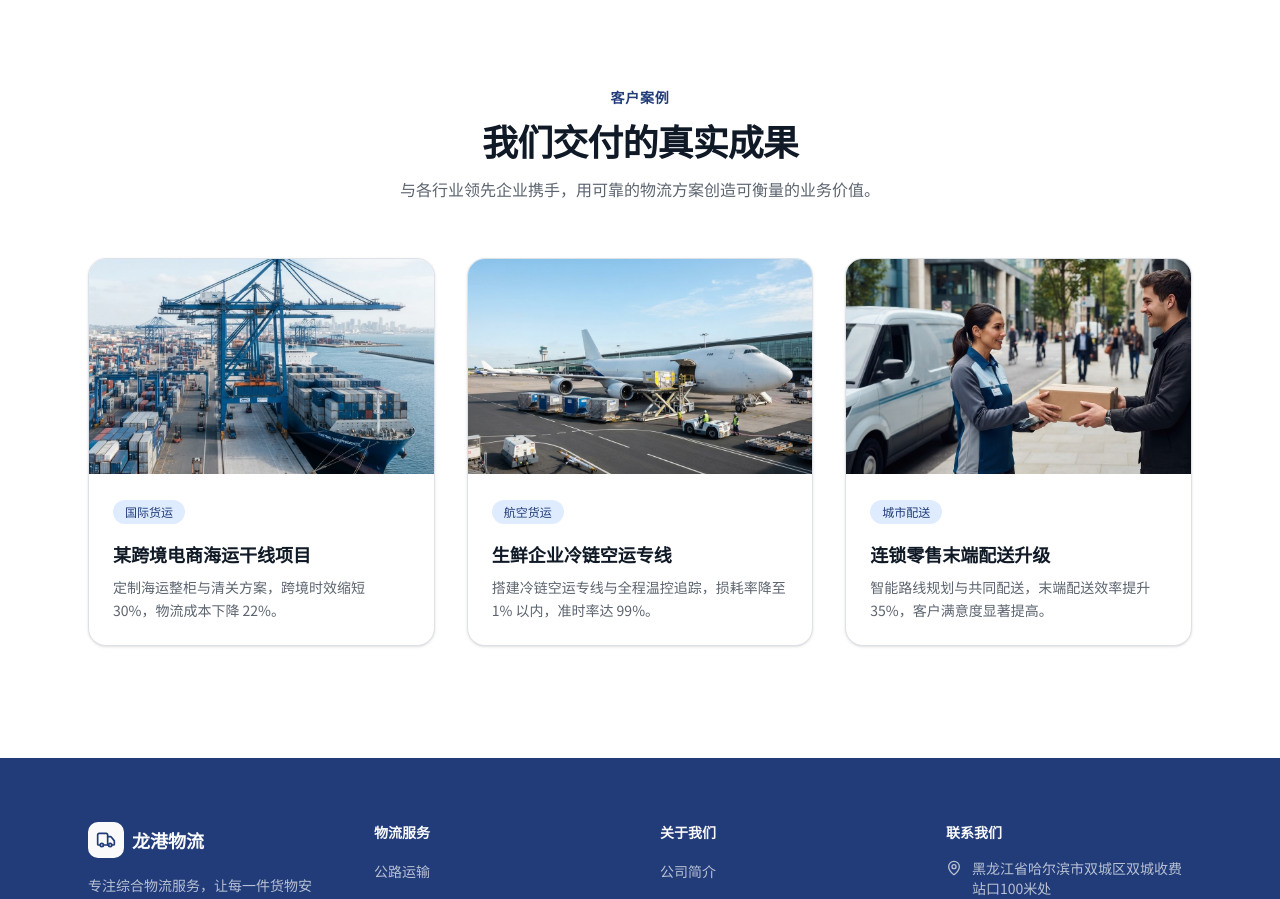
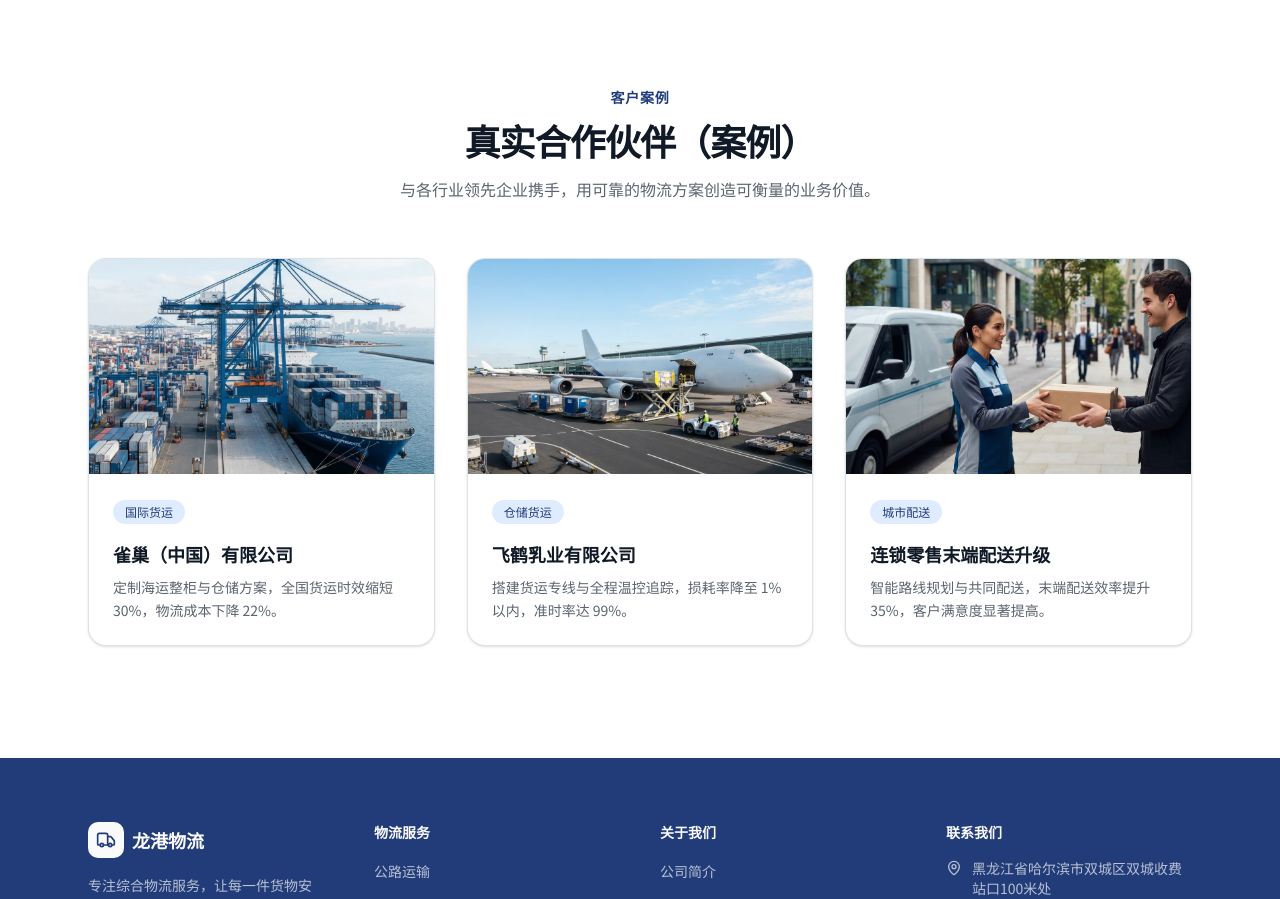
Before and after one commit to lglognet/lglog, a Next.js app: page / in a window 1280 px wide. Shown: the part 2280-3179 px from the top of the page. Built offline with nearby package versions, Linux system fonts and the light colour scheme.

Commit message:
feat: update case section with new client stories and titles
Co-authored-by: lglognet <314075230+lglognet@users.noreply.github.com>

```diff
--- a/components/cases-section.tsx
+++ b/components/cases-section.tsx
@@ -2,14 +2,14 @@ const cases = [
   {
     image: '/images/case-1.png',
     tag: '国际货运',
-    title: '某跨境电商海运干线项目',
-    desc: '定制海运整柜与清关方案，跨境时效缩短 30%，物流成本下降 22%。',
+    title: '雀巢（中国）有限公司',
+    desc: '定制海运整柜与仓储方案，全国货运时效缩短 30%，物流成本下降 22%。',
   },
   {
     image: '/images/case-2.png',
-    tag: '航空货运',
-    title: '生鲜企业冷链空运专线',
-    desc: '搭建冷链空运专线与全程温控追踪，损耗率降至 1% 以内，准时率达 99%。',
+    tag: '仓储货运',
+    title: '飞鹤乳业有限公司',
+    desc: '搭建货运专线与全程温控追踪，损耗率降至 1% 以内，准时率达 99%。',
   },
   {
     image: '/images/case-3.png',
@@ -28,7 +28,7 @@ export function CasesSection() {
             客户案例
           </span>
           <h2 className="mt-3 text-balance text-3xl font-bold tracking-tight text-foreground sm:text-4xl">
-            我们交付的真实成果
+            真实合作伙伴（案例）
           </h2>
           <p className="mt-4 text-pretty leading-relaxed text-muted-foreground">
             与各行业领先企业携手，用可靠的物流方案创造可衡量的业务价值。
```
